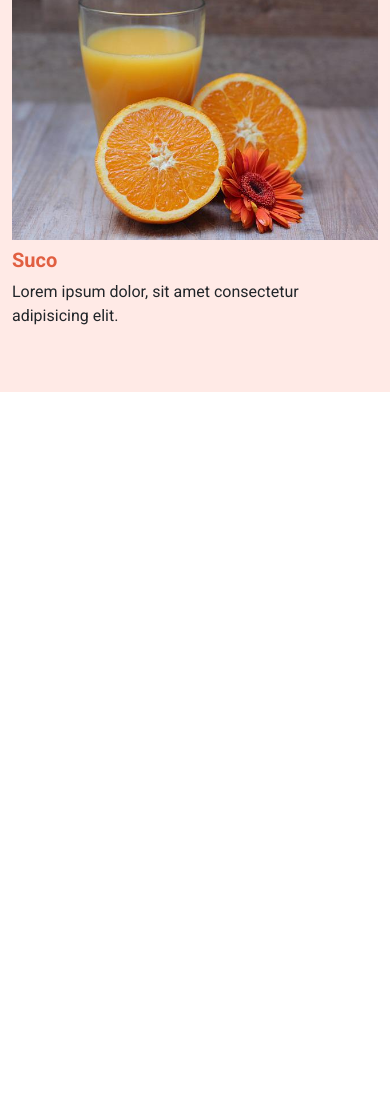
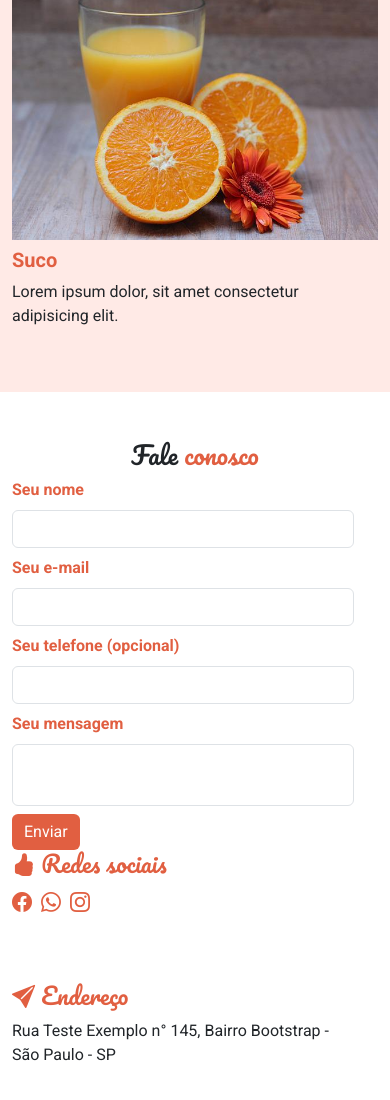
Before and after one commit to ericDK89/projeto-3, a plain HTML site: page index.html in a window 390 px wide. Shown: the part 3247-4347 px from the top of the page. Before the commit the page ends 3639 px from the top, so only its background shows below. Drawn offline with nearby package versions, Linux system fonts and the light colour scheme.

Commit message:
add: contatc-us section

```diff
--- a/index.html
+++ b/index.html
@@ -56,7 +56,7 @@
               </a>
             </li>
             <li class="nav-item fw-bold">
-              <a class="nav-link" href="#">
+              <a class="nav-link" href="#contact-us">
                 <i class="bi bi-chat-left-text me-1"></i>
                 Fale conosco
               </a>
@@ -440,6 +440,99 @@
           </div>
         </div>
       </section>
+
+      <section id="contact-us">
+        <div class="container py-5">
+          <div class="row">
+            <h2 class="section-title text-center">
+              Fale <span class="text-colored section-title">conosco</span>
+            </h2>
+
+            <div class="row">
+              <form class="col-md-7">
+                <div class="mb-2">
+                  <label for="name" class="form-label text-colored fw-bold"
+                    >Seu nome</label
+                  >
+                  <input type="text" id="name" class="form-control" required />
+                </div>
+
+                <div class="mb-2">
+                  <label for="email" class="form-label text-colored fw-bold"
+                    >Seu e-mail</label
+                  >
+                  <input
+                    type="email"
+                    id="email"
+                    class="form-control"
+                    required
+                  />
+                </div>
+
+                <div class="mb-2">
+                  <label for="tel" class="form-label text-colored fw-bold"
+                    >Seu telefone (opcional)</label
+                  >
+                  <input type="tel" id="tel" class="form-control" />
+                </div>
+
+                <div class="mb-2">
+                  <label for="message" class="form-label text-colored fw-bold"
+                    >Seu mensagem</label
+                  >
+                  <textarea
+                    name="message"
+                    id="message"
+                    class="form-control"
+                    style="resize: none"
+                  ></textarea>
+                </div>
+
+                <button type="button" class="btn btn-danger">Enviar</button>
+              </form>
+
+              <div class="col-md-5">
+                <div class="row mb-5">
+                  <h3 class="section-title text-colored">
+                    <i class="bi bi-hand-thumbs-up-fill fs-3 text-colored"></i>
+                    Redes
+                    <span class="text-colored section-title">sociais</span>
+                  </h3>
+
+                  <ul class="list-unstyled">
+                    <li class="fs-5 d-inline">
+                      <a href="#" title="Facebook"
+                        ><i class="bi bi-facebook text-colored"></i
+                      ></a>
+                    </li>
+                    <li class="fs-5 d-inline mx-1">
+                      <a href="#" title="WhatsApp"
+                        ><i class="bi bi-whatsapp text-colored"></i
+                      ></a>
+                    </li>
+                    <li class="fs-5 d-inline">
+                      <a href="#" title="Instagram"
+                        ><i class="bi bi-instagram text-colored"></i
+                      ></a>
+                    </li>
+                  </ul>
+                </div>
+
+                <div class="row">
+                  <h3 class="section-title text-colored">
+                    <i class="bi bi-send-fill text-colored fs-3"></i>
+                    Endereço
+                  </h3>
+
+                  <address>
+                    Rua Teste Exemplo n° 145, Bairro Bootstrap - São Paulo - SP
+                  </address>
+                </div>
+              </div>
+            </div>
+          </div>
+        </div>
+      </section>
     </div>
 
     <script src="https://cdn.jsdelivr.net/npm/bootstrap@5.3.0-alpha3/dist/js/bootstrap.bundle.min.js"></script>
--- a/style.css
+++ b/style.css
@@ -47,3 +47,12 @@ header {
 .nav-menu-food .nav-link:hover {
   color: #e15f41;
 }
+
+form button {
+  border: none !important;
+  background-color: #e15f41 !important;
+}
+
+form a {
+  color: #e15f41;
+}
```
